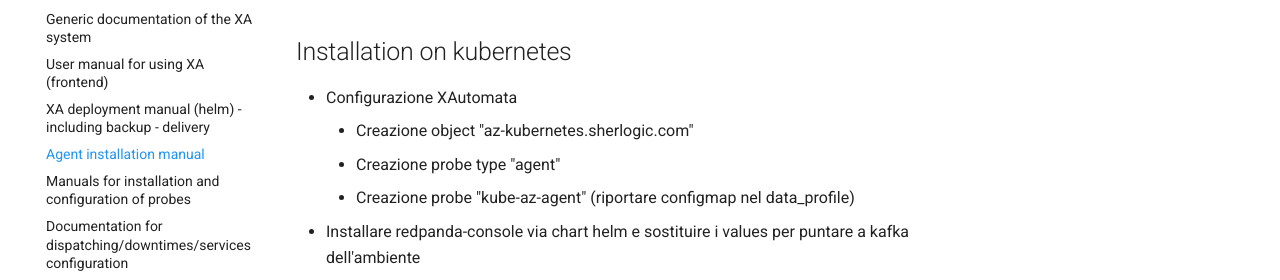
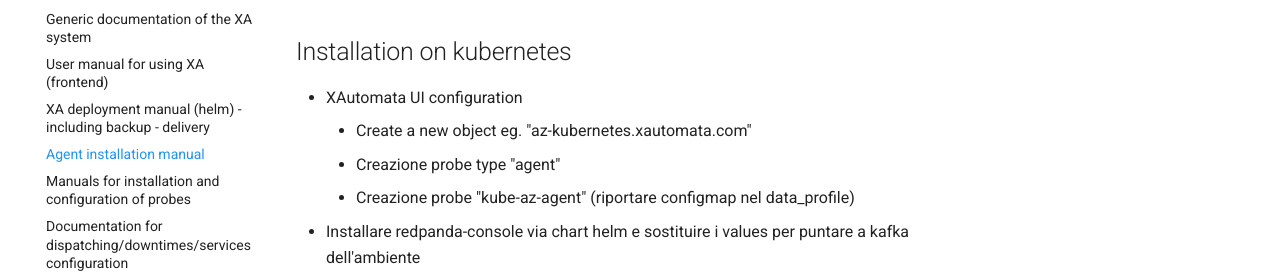
Before and after one commit to xautomata/Documentation, an MkDocs documentation site: the page built from docs/agent.md, in a window 1280 px wide. Shown: the part 146-426 px from the top of the page. Built offline with MkDocs 1.6.1 and Material for MkDocs 9.7.7, drawn with Linux system fonts in a browser that asks for light colours; comment, search, counter and statistics services are not loaded.

Commit message:
Update agent.md

```diff
--- a/docs/agent.md
+++ b/docs/agent.md
@@ -1,6 +1,6 @@
 ## Installation on kubernetes
-- Configurazione XAutomata
-	- Creazione object "az-kubernetes.sherlogic.com"
+- XAutomata UI configuration
+	- Create a new object eg. "az-kubernetes.xautomata.com"
 	- Creazione probe type "agent"
 	- Creazione probe  "kube-az-agent" (riportare configmap nel data_profile)
 - Installare redpanda-console via chart helm e sostituire i values per puntare a kafka dell'ambiente
```
